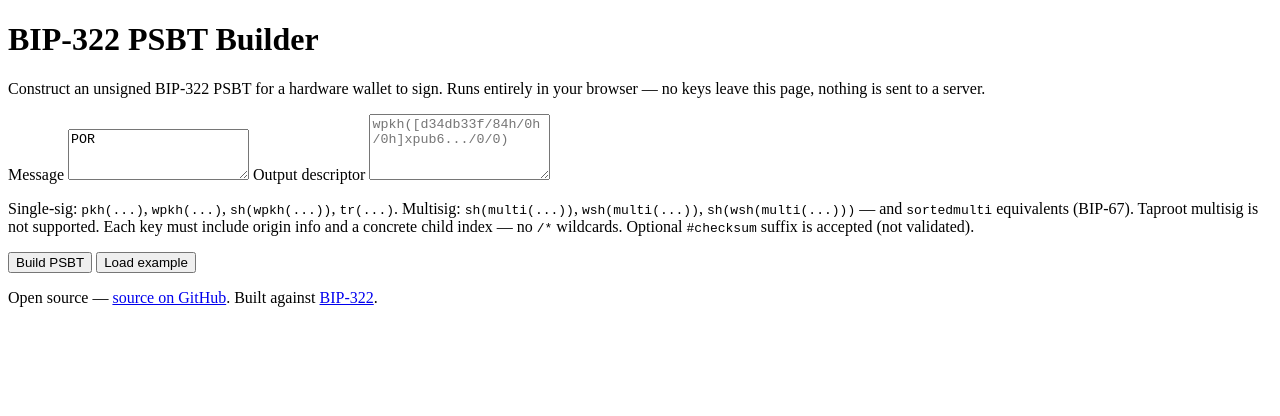
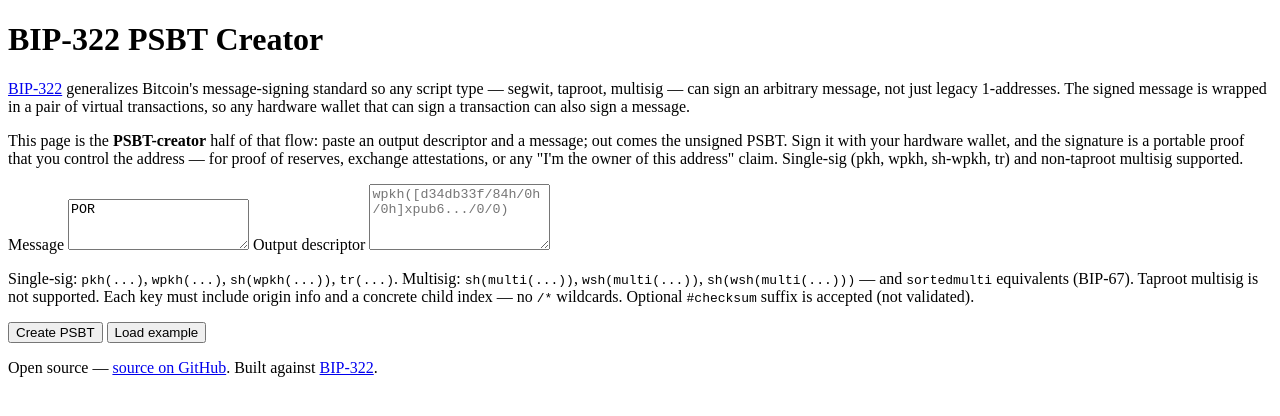
Before and after one commit to scgbckbone/bip322-psbt, a website built with Vite: page index.html in a window 1280 px wide. Built offline with nearby package versions, Linux system fonts and the light colour scheme.

Commit message:
Rename to 'BIP-322 PSBT Creator' + grounded two-paragraph intro
The BIP-322 spec names the role this page implements 'PSBT creator'
(section 'PSBT creator', line 340 of the BIP). Switching from
'Builder' aligns the title with the spec's own vocabulary.

New header lede has two paragraphs:

1. What BIP-322 is — generalizes Bitcoin's message-signing to any
   script type by wrapping the signed message in a pair of virtual
   transactions so any HW wallet that can sign a tx can sign a msg.
2. What this page does — the PSBT-creator half of that flow. Names
   the use cases: proof of reserves, exchange attestations, address
   ownership claims. Lists supported script types.

CSS adjusts header .lede to use 1rem inter-paragraph margin and 2rem
trailing margin so the two paragraphs sit cleanly without doubling
spacing. 'Build PSBT' button text and the README/package.json names
are renamed to 'Create PSBT' / 'bip322-psbt-creator' to match.

```diff
--- a/index.html
+++ b/index.html
@@ -7,7 +7,7 @@
       http-equiv="Content-Security-Policy"
       content="default-src 'self'; script-src 'self'; style-src 'self'; img-src 'self' data:; font-src 'self'; connect-src 'none'; object-src 'none'; base-uri 'self'; form-action 'none'; frame-ancestors 'none'"
     />
-    <title>BIP-322 PSBT Builder</title>
+    <title>BIP-322 PSBT Creator</title>
     <link rel="stylesheet" href="./src/style.css" />
   </head>
   <body>
@@ -21,10 +21,20 @@
 
     <main>
       <header>
-        <h1>BIP-322 PSBT Builder</h1>
+        <h1>BIP-322 PSBT Creator</h1>
         <p class="lede">
-          Construct an unsigned BIP-322 PSBT for a hardware wallet to sign. Runs entirely in
-          your browser — no keys leave this page, nothing is sent to a server.
+          <a href="https://github.com/bitcoin/bips/blob/master/bip-0322.mediawiki">BIP-322</a>
+          generalizes Bitcoin's message-signing standard so any script type — segwit,
+          taproot, multisig — can sign an arbitrary message, not just legacy 1-addresses.
+          The signed message is wrapped in a pair of virtual transactions, so any hardware
+          wallet that can sign a transaction can also sign a message.
+        </p>
+        <p class="lede">
+          This page is the <strong>PSBT-creator</strong> half of that flow: paste an output
+          descriptor and a message; out comes the unsigned PSBT. Sign it with your hardware
+          wallet, and the signature is a portable proof that you control the address — for
+          proof of reserves, exchange attestations, or any "I'm the owner of this address"
+          claim. Single-sig (pkh, wpkh, sh-wpkh, tr) and non-taproot multisig supported.
         </p>
       </header>
 
@@ -55,7 +65,7 @@
         </p>
 
         <div class="controls">
-          <button id="build" type="button">Build PSBT</button>
+          <button id="build" type="button">Create PSBT</button>
           <button id="example" type="button" class="secondary">Load example</button>
           <span id="status" class="status" role="status" aria-live="polite"></span>
         </div>
--- a/package.json
+++ b/package.json
@@ -1,5 +1,5 @@
 {
-  "name": "bip322-psbt-builder",
+  "name": "bip322-psbt-creator",
   "private": true,
   "version": "0.1.0",
   "type": "module",
--- a/src/style.css
+++ b/src/style.css
@@ -42,7 +42,11 @@ header h1 {
 
 header .lede {
   color: var(--muted);
-  margin: 0 0 2rem;
+  margin: 0 0 1rem;
+}
+
+header .lede:last-of-type {
+  margin-bottom: 2rem;
 }
 
 label {
```
Also changed, not shown: README.md, 1 other file.
